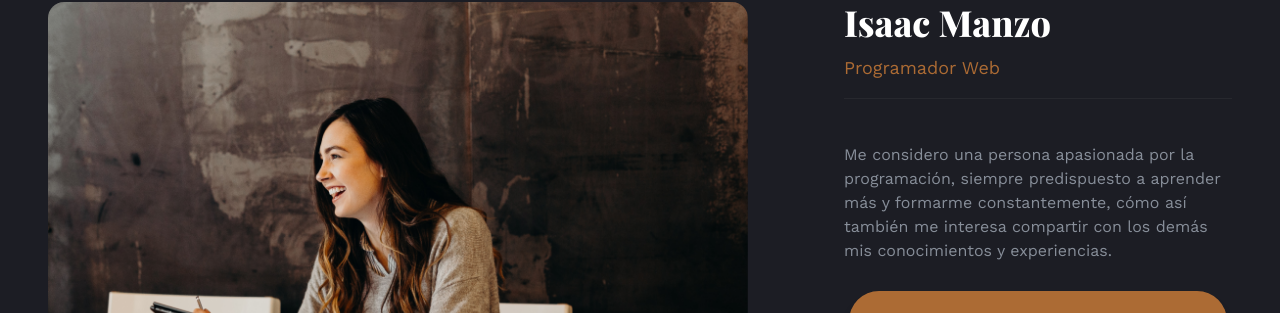
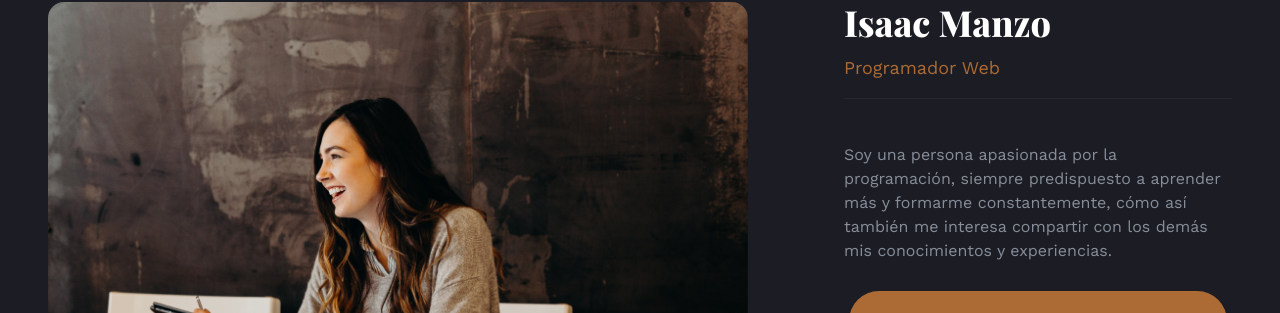
Before and after one commit to IsaacManzo/Portfolio-Isaac, a React (Create React App) app: page / in a window 1280 px wide. Shown: the part 952-1265 px from the top of the page. Built offline with nearby package versions, Linux system fonts and the light colour scheme; a web font is replaced by a local one.

Commit message:
arreglos

```diff
--- a/src/components/About.js
+++ b/src/components/About.js
@@ -25,7 +25,7 @@
               </p>
               <hr className="mb-8 opacity-5" />
               <p className="mb-2 mt-3">
-                Me considero una persona apasionada por la programación, siempre
+                Soy una persona apasionada por la programación, siempre
                 predispuesto a aprender más y formarme constantemente, cómo así
                 también me interesa compartir con los demás mis conocimientos y
                 experiencias.
```
